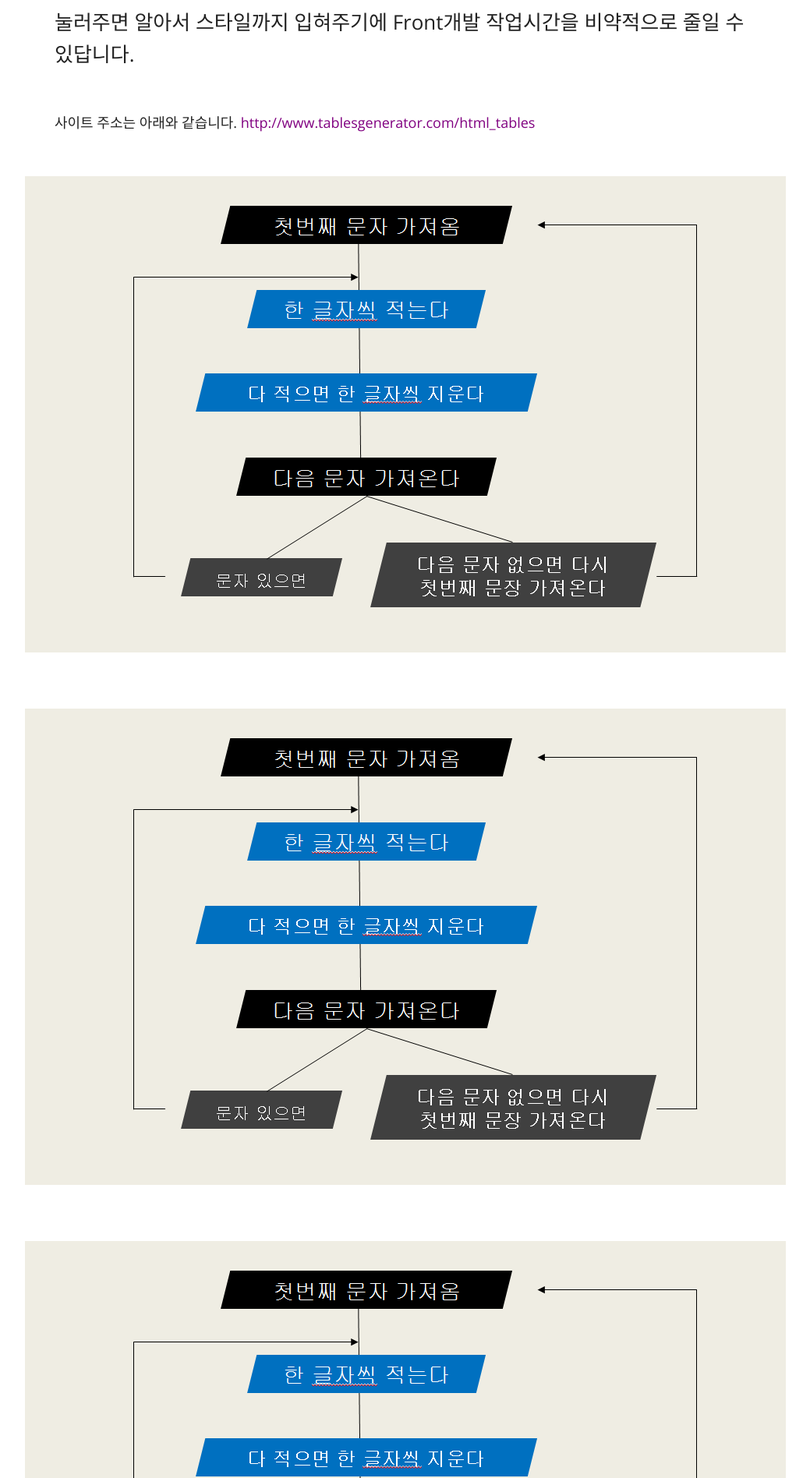
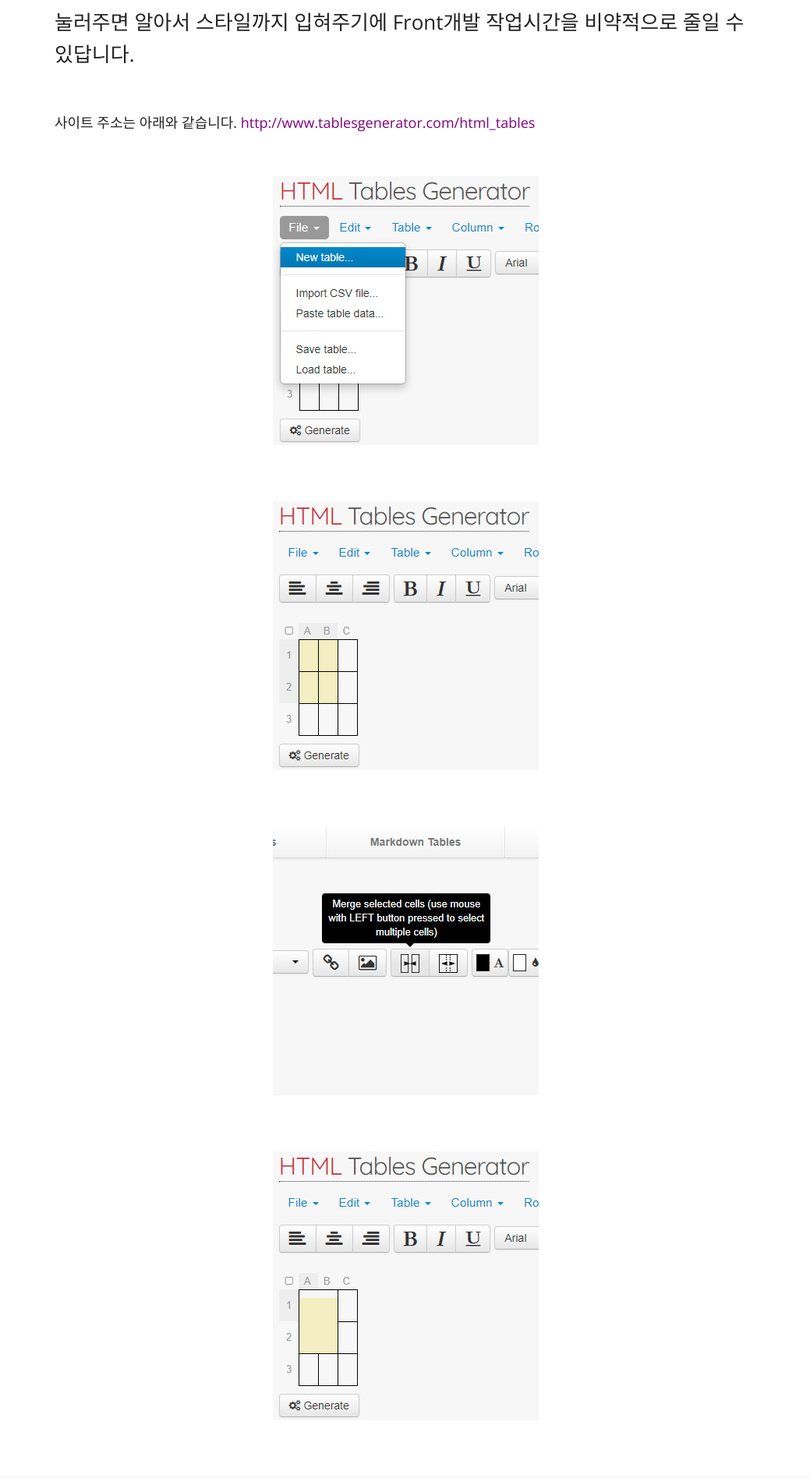
Before and after one commit to lsh58/lsh58.github.io, a Jekyll site: the page built from _posts/2020-03-08-HTML_테이블 생성 사이트.md, in a window 1280 px wide. Shown: the part 652-2548 px from the top of the page at 78% size, without its empty margins (120-1159 px from the left). Built offline with Jekyll 4.4.1, drawn with Linux system fonts in a browser that asks for light colours; nearby versions of some CDN libraries; comment, search, counter and statistics services are not loaded.

Commit message:
Update 2020-03-08-HTML_테이블 생성 사이트.md

```diff
--- a/_posts/2020-03-08-HTML_테이블 생성 사이트.md
+++ b/_posts/2020-03-08-HTML_테이블 생성 사이트.md
@@ -22,12 +22,12 @@
 <http://www.tablesgenerator.com/html_tables>
 
 
-![image](https://github.com/lsh58/lsh58.github.io/blob/master/images/ex05_typing.PNG?raw=true)
+![image](https://github.com/lsh58/lsh58.github.io/blob/master/images/post/table01.jpg?raw=true)
 
-![image](https://github.com/lsh58/lsh58.github.io/blob/master/images/ex05_typing.PNG?raw=true)
+![image](https://github.com/lsh58/lsh58.github.io/blob/master/images/post/table02.jpg?raw=true)
 
-![image](https://github.com/lsh58/lsh58.github.io/blob/master/images/ex05_typing.PNG?raw=true)
+![image](https://github.com/lsh58/lsh58.github.io/blob/master/images/post/table03.jpg?raw=true)
 
-![image](https://github.com/lsh58/lsh58.github.io/blob/master/images/ex05_typing.PNG?raw=true)
+![image](https://github.com/lsh58/lsh58.github.io/blob/master/images/post/table04.jpg?raw=true)
 
-![image](https://github.com/lsh58/lsh58.github.io/blob/master/images/ex05_typing.PNG?raw=true)
+![image](https://github.com/lsh58/lsh58.github.io/blob/master/images/post/table05.jpg?raw=true)
```
